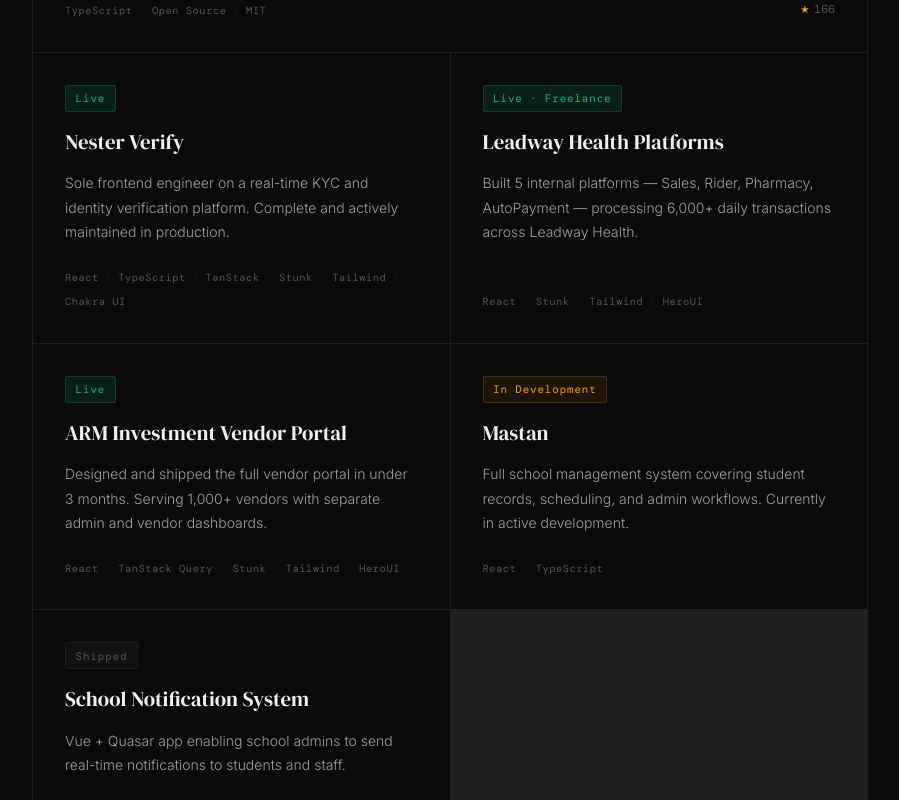
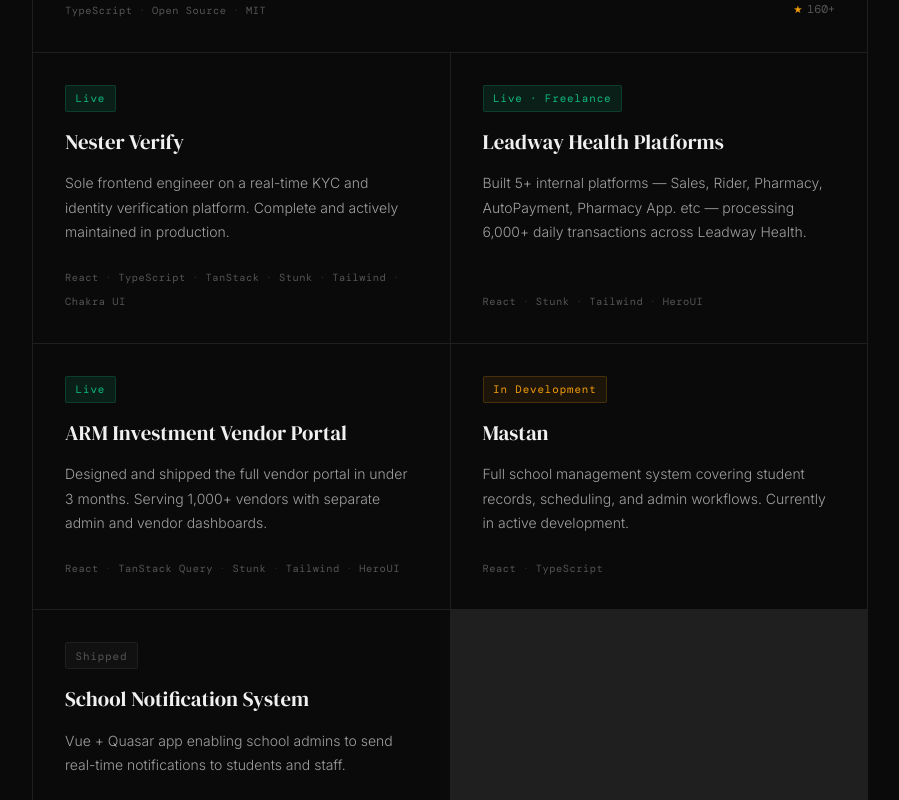
Before and after one commit to I-am-abdulazeez/abdulazeez, a Nuxt app: page / in a window 1280 px wide. Shown: the part 2222-3022 px from the top of the page, without its empty margins (190-1089 px from the left). Built offline with nearby package versions, Linux system fonts and the light colour scheme.

Commit message:
chore: encourage +

```diff
--- a/app/components/ProjectsSection.vue
+++ b/app/components/ProjectsSection.vue
@@ -56,7 +56,7 @@
     status: "Live · Open Source",
     statusType: "live",
     url: "https://stunk.dev",
-    stars: "166",
+    stars: "160+",
     tags: ["TypeScript", "Open Source", "MIT"],
     featured: true,
   },
@@ -73,7 +73,7 @@
   {
     name: "Leadway Health Platforms",
     description:
-      "Built 5 internal platforms — Sales, Rider, Pharmacy, AutoPayment — processing 6,000+ daily transactions across Leadway Health.",
+      "Built 5+ internal platforms — Sales, Rider, Pharmacy, AutoPayment, Pharmacy App. etc — processing 6,000+ daily transactions across Leadway Health.",
     status: "Live · Freelance",
     statusType: "live",
     url: "#",
```
